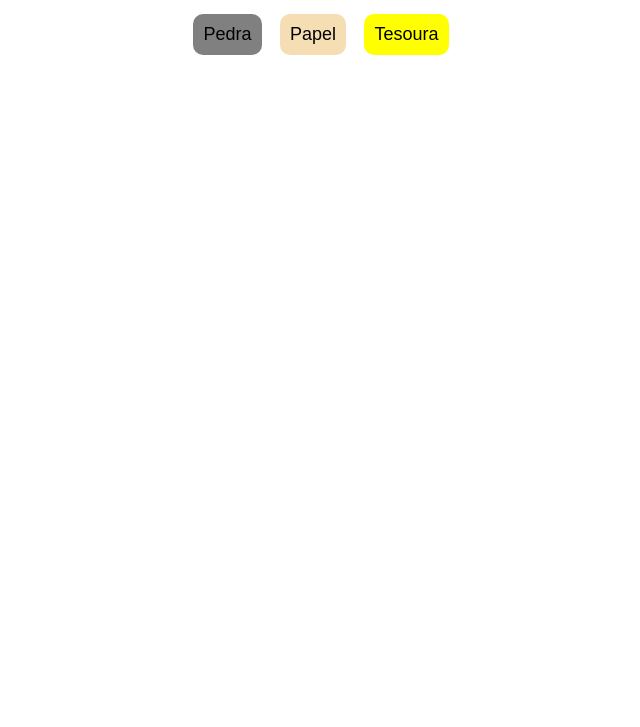
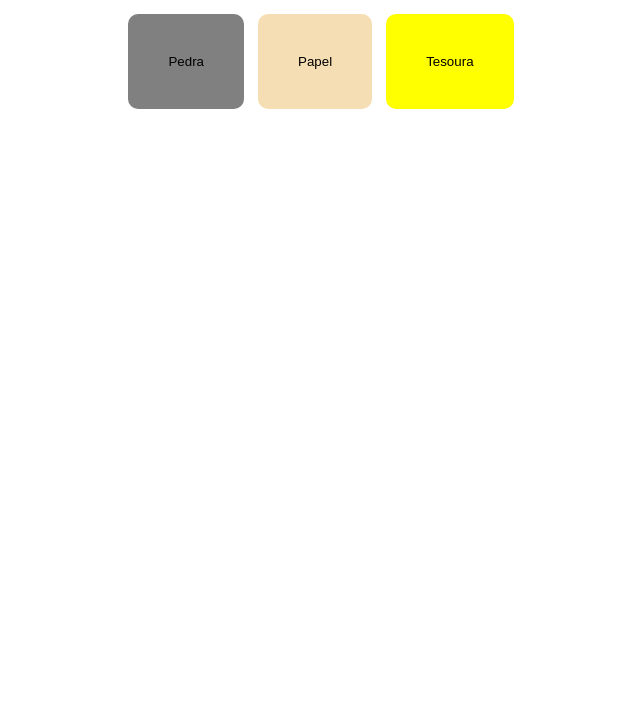
Before and after one commit to savyolira/jogoPedraPapelTesoura, a plain HTML site: page index.html in a window 1280 px wide. Shown: the part 73-800 px from the top of the page, without its empty margins (319-959 px from the left). Drawn offline with Linux system fonts and the light colour scheme.

Commit message:
atualizações css

```diff
--- a/style.css
+++ b/style.css
@@ -18,8 +18,10 @@ span{
     flex-direction: column;
 }
 button{
+    display: flex;
+    flex-direction: column;
     border-radius: 10px;
-    padding: 10px;
+    padding: 40px;
     margin: 7px;
     border-style: hidden;
 }
@@ -33,8 +35,11 @@ button{
     background-color: yellow;
 }
 @media screen and (min-width: 800px) {
-    button{
+    .button{
         font-size: large;
+        display: flex;
+        flex-direction: row;
+        max-width: 800px;
     }
     main{
         max-width: 800px;
```
Also changed, not shown: script.js (line endings or trailing spaces).
